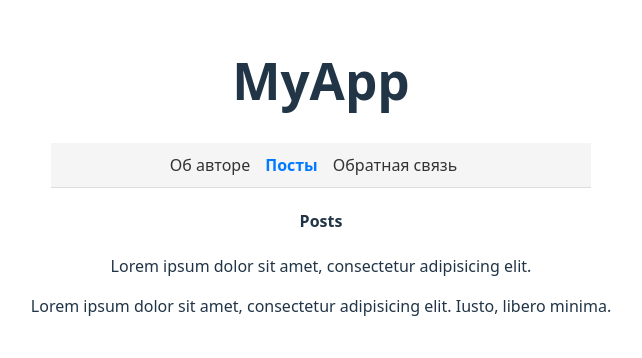
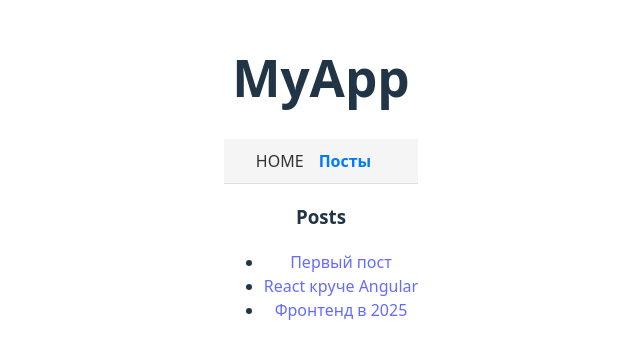
Before and after one commit to respectedbro/react-useContext, a React (Vite) app: page /posts in a window 1280 px wide. Shown: the part 224-582 px from the top of the page, without its empty margins (319-961 px from the left). Built offline with nearby package versions, Linux system fonts and the light colour scheme.

Commit message:
dynamic route

```diff
--- a/src/App.jsx
+++ b/src/App.jsx
@@ -1,38 +1,40 @@
-import './App.css';
-import Layout from './Layout.jsx';
-import {createBrowserRouter, RouterProvider} from 'react-router-dom';
-import About from './pages/About.jsx';
-import Posts from './pages/Posts.jsx';
-import Feedback from './pages/Feedback.jsx';
+import "./App.css";
+import Layout from "./Layout.jsx";
+import { createBrowserRouter, RouterProvider } from "react-router-dom";
+import Home from "./pages/Home.jsx";
+import Posts from "./pages/Posts.jsx";
+import Post from "./pages/Post.jsx";
 
 const router = createBrowserRouter([
   {
-        path: '/',
-        element: <Layout/>,
+    path: "/",
+    element: <Layout />,
     children: [
       {
-                index:true,
-                element:<About/>,
+        index: true,
+        element: <Home />,
       },
       {
-                path:'posts',
-                element:<Posts/>
+        path: "posts",
+        element: <Posts />,
+        errorElement: <h2>Что-то не так!</h2>,
       },
       {
-                path:'feedback',
-                element:<Feedback/>
-            }
-        ]
-    }
-
-])
+        path: "posts/:id",
+        element: <Post />,
+      },
+      {
+        path: "*",
+        element: <h1>😕 Страница не найдена (404)</h1>,
+      },
+    ],
+  },
+]);
 
 function App() {
-
   return (
     <>
-            <RouterProvider router={router}/>
-
+      <RouterProvider router={router} />
     </>
   );
 }
--- a/src/components/Navbar/index.jsx
+++ b/src/components/Navbar/index.jsx
@@ -1,25 +1,28 @@
-import {NavLink} from 'react-router-dom';
-import './style.css'
+import { NavLink } from "react-router-dom";
+import "./style.css";
 
 const Navbar = () => {
-    return (
+  return (
+    <nav className="navbar">
+      <NavLink
+        to="/"
+        className={({ isActive }) =>
+          isActive ? "nav-link active" : "nav-link"
+        }
+      >
+        HOME
+      </NavLink>
 
-        <nav className='navbar'>
-            <NavLink to='/' className={({isActive}) => isActive ? 'nav-link active' : 'nav-link'}>
-                Об авторе
-            </NavLink>
+      <NavLink
+        to="posts"
+        className={({ isActive }) =>
+          isActive ? "nav-link active" : "nav-link"
+        }
+      >
+        Посты
+      </NavLink>
+    </nav>
+  );
+};
 
-            <NavLink to='posts' className={({isActive}) => isActive ? 'nav-link active' : 'nav-link'}>
-                Посты
-            </NavLink>
-
-
-            <NavLink to='feedback' className={({isActive}) => isActive ? 'nav-link active' : 'nav-link'}>
-                Обратная связь
-            </NavLink>
-
-        </nav>
-    )
-}
-
-export default Navbar
+export default Navbar;
--- a/src/components/Navbar/style.css
+++ b/src/components/Navbar/style.css
@@ -2,7 +2,9 @@
   padding: 10px 20px;
   background-color: #f5f5f5;
   border-bottom: 1px solid #ddd;
-    max-width: 500px;
+  display: flex;
+  justify-content: center;
+  max-width: 300px;
   margin: 0 auto;
 }
 .nav-link {
--- a/src/pages/About.jsx
+++ /dev/null
@@ -1,20 +0,0 @@
-const About = () => {
-    return (
-        <>
-            <h2>
-                About
-            </h2>
-
-            <p>
-                Lorem ipsum dolor sit amet, consectetur adipisicing elit. Maiores, vero.
-            </p>
-
-            <p>
-                Lorem ipsum dolor sit amet.
-            </p>
-        </>
-
-    )
-}
-
-export default About
--- a/src/pages/Feedback.jsx
+++ /dev/null
@@ -1,21 +0,0 @@
-const Feedback = () => {
-    return (
-
-        <>
-            <h3>
-                Feedback
-            </h3>
-
-            <p>
-                Lorem ipsum dolor sit amet, consectetur adipisicing elit. A debitis deserunt dolores hic illo maxime.
-            </p>
-
-            <p>
-                Lorem ipsum dolor sit amet, consectetur adipisicing.
-            </p>
-        </>
-
-    )
-}
-
-export default Feedback
--- /dev/null
+++ b/src/pages/Home.jsx
@@ -0,0 +1,13 @@
+import { useNavigate } from "react-router-dom";
+
+const Home = () => {
+  const navigate = useNavigate();
+  return (
+    <>
+      <h2>HOME</h2>
+      <button onClick={() => navigate("/posts")}>К постам</button>
+    </>
+  );
+};
+
+export default Home;
--- /dev/null
+++ b/src/pages/Post.jsx
@@ -0,0 +1,15 @@
+import { useParams } from "react-router-dom";
+
+const Post = () => {
+  const { id } = useParams();
+
+  return (
+    <>
+      <h3>Post</h3>
+      <p>Пост № {id}</p>
+      <p>Lorem ipsum dolor sit.</p>
+    </>
+  );
+};
+
+export default Post;
--- a/src/pages/Posts.jsx
+++ b/src/pages/Posts.jsx
@@ -1,21 +1,28 @@
+import { Link, useSearchParams } from "react-router-dom";
+
 const Posts = () => {
-    return (
-        <>
-            <h4>
-                Posts
-            </h4>
+  const postList = [
+    { id: 1, title: "Первый пост" },
+    { id: 2, title: "React круче Angular" },
+    { id: 3, title: "Фронтенд в 2025" },
+  ];
 
-            <p>
-                Lorem ipsum dolor sit amet, consectetur adipisicing elit.
-            </p>
+  const [searchParams] = useSearchParams();
+  const filter = searchParams.get("filter");
 
-            <p>
-                Lorem ipsum dolor sit amet, consectetur adipisicing elit. Iusto, libero minima.
-            </p>
-        </>
+  return (
+    <>
+      <h3>Posts</h3>
+      {filter && <p>Фильтр: {filter}</p>}
+      <ul>
+        {postList.map((post) => (
+          <li key={post.id}>
+            <Link to={`/posts/${post.id}`}>{post.title}</Link>
+          </li>
+        ))}
+      </ul>
+    </>
+  );
+};
 
-
-    )
-}
-
-export default Posts
+export default Posts;
```
Lines whose indentation alone changed are shown as unchanged.
